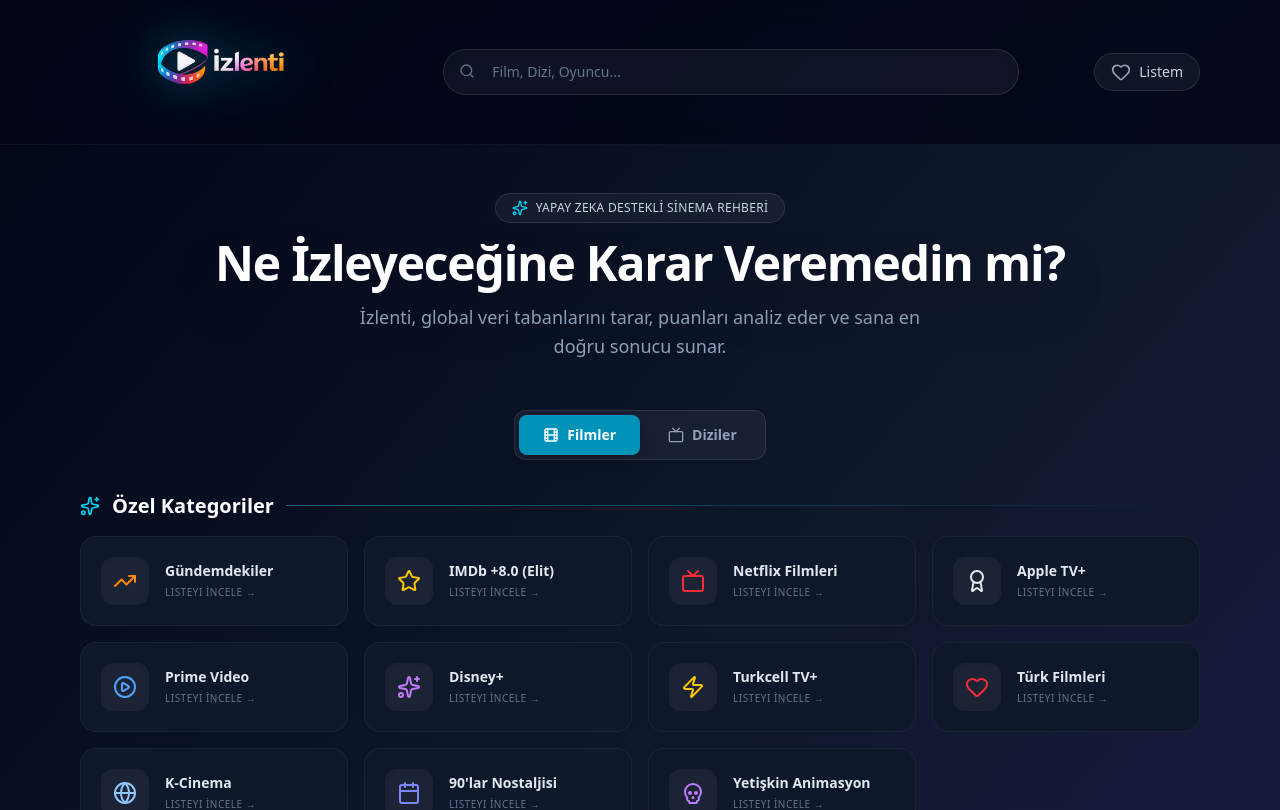
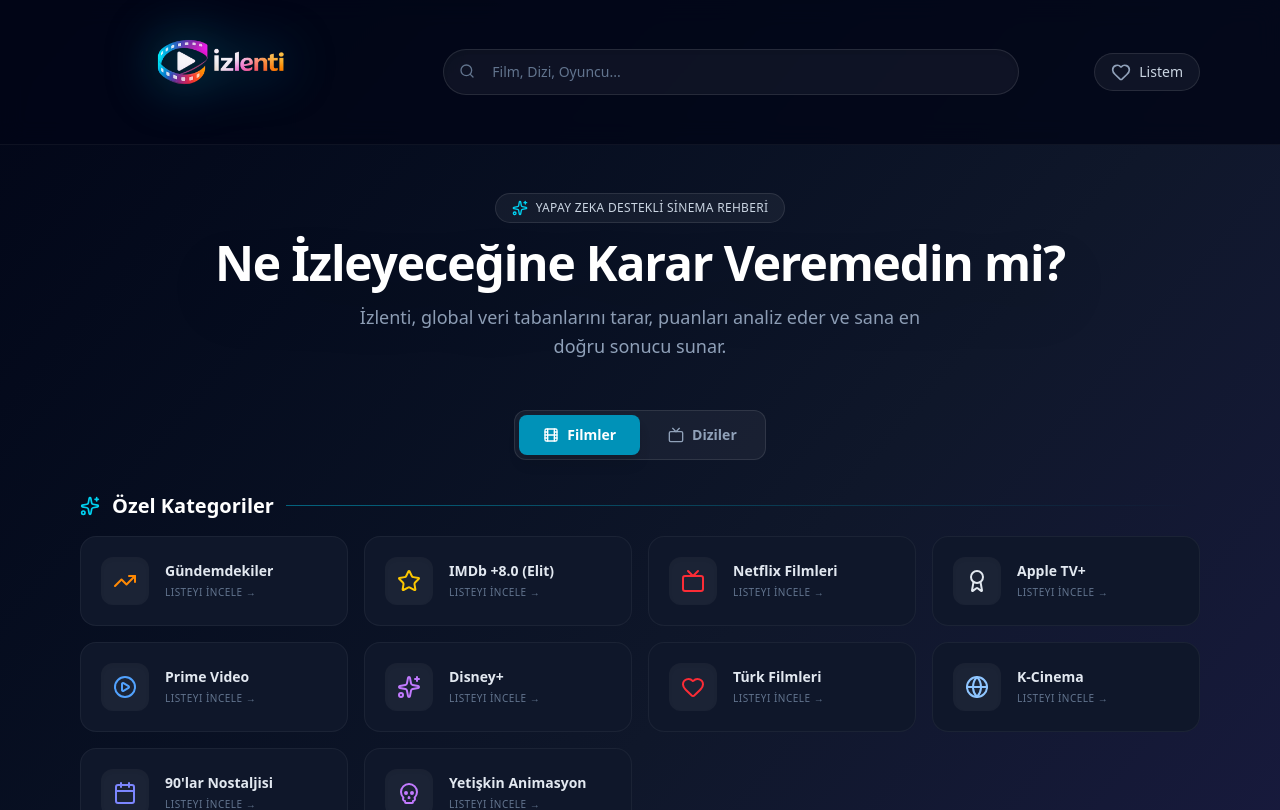
Before and after one commit to izlenti/izlenti.github.io, a React (Vite) app: page /#home in a window 1280 px wide. Shown: the top 810 px of the page. Built offline with nearby package versions, Linux system fonts and the light colour scheme.

Commit message:
Refactor: Remove Turkcell TV+ and separate Anime from Animation

```diff
--- a/src/App.jsx
+++ b/src/App.jsx
@@ -16,11 +16,10 @@ const MOVIE_CATEGORIES = [
     { id: 'apple_movies', name: 'Apple TV+', icon: <Award className="text-slate-200" />, type: 'movie', section: 'special', params: '&with_watch_providers=350&watch_region=US&with_watch_monetization_types=flatrate&vote_count.gte=100', defaultSort: 'popularity.desc' },
     { id: 'prime_movies', name: 'Prime Video', icon: <PlayCircle className="text-blue-400" />, type: 'movie', section: 'special', params: '&with_watch_providers=119&watch_region=TR&vote_count.gte=200', defaultSort: 'popularity.desc' },
     { id: 'disney_movies', name: 'Disney+', icon: <Sparkles className="text-purple-400" />, type: 'movie', section: 'special', params: '&with_watch_providers=337&watch_region=TR&vote_count.gte=200', defaultSort: 'popularity.desc' },
-    { id: 'turkcell_movies', name: 'Turkcell TV+', icon: <Zap className="text-yellow-400" />, type: 'movie', section: 'special', params: '&watch_region=TR&vote_count.gte=100', defaultSort: 'popularity.desc' },
     { id: 'turkish_movies', name: 'Türk Filmleri', icon: <Heart className="text-red-500" />, type: 'movie', section: 'special', params: '&with_original_language=tr&vote_count.gte=100', defaultSort: 'popularity.desc' },
     { id: 'korean', name: 'K-Cinema', icon: <Globe className="text-blue-300" />, type: 'movie', section: 'special', params: '&with_original_language=ko&vote_count.gte=300', defaultSort: 'popularity.desc' },
     { id: '90s', name: '90\'lar Nostaljisi', icon: <Calendar className="text-indigo-400" />, type: 'movie', section: 'special', params: '&primary_release_date.gte=1990-01-01&primary_release_date.lte=1999-12-31&vote_count.gte=3000', defaultSort: 'vote_average.desc' },
-    { id: 'adult_animation', name: 'Yetişkin Animasyon', icon: <Skull className="text-purple-400" />, type: 'movie', section: 'special', params: '&with_genres=16&without_genres=10751&vote_count.gte=300', defaultSort: 'popularity.desc' },
+    { id: 'adult_animation', name: 'Yetişkin Animasyon', icon: <Skull className="text-purple-400" />, type: 'movie', section: 'special', params: '&with_genres=16&without_genres=10751&without_original_language=ja&vote_count.gte=300', defaultSort: 'popularity.desc' },
 
     // 🎬 TÜRLERİNE GÖRE FİLMLER
     { id: 'action', name: 'Aksiyon', icon: <Zap className="text-yellow-600" />, type: 'movie', section: 'genre', params: '&with_genres=28&vote_count.gte=2000', defaultSort: 'popularity.desc' },
@@ -30,7 +29,7 @@ const MOVIE_CATEGORIES = [
     { id: 'romance', name: 'Romantik', icon: <HeartHandshake className="text-pink-400" />, type: 'movie', section: 'genre', params: '&with_genres=10749&vote_count.gte=800', defaultSort: 'popularity.desc' },
     { id: 'drama', name: 'Dram', icon: <Coffee className="text-amber-400" />, type: 'movie', section: 'genre', params: '&with_genres=18&vote_count.gte=2000', defaultSort: 'popularity.desc' },
     { id: 'family', name: 'Aile Filmleri', icon: <Baby className="text-cyan-300" />, type: 'movie', section: 'genre', params: '&with_genres=10751&vote_count.gte=300', defaultSort: 'popularity.desc' },
-    { id: 'animation', name: 'Animasyon', icon: <Sparkles className="text-pink-300" />, type: 'movie', section: 'genre', params: '&with_genres=16&with_genres=10751&vote_count.gte=500', defaultSort: 'popularity.desc' },
+    { id: 'animation', name: 'Animasyon', icon: <Sparkles className="text-pink-300" />, type: 'movie', section: 'genre', params: '&with_genres=16&without_original_language=ja&with_genres=10751&vote_count.gte=500', defaultSort: 'popularity.desc' },
     { id: 'crime', name: 'Suç & Gizem', icon: <Vote className="text-slate-400" />, type: 'movie', section: 'genre', params: '&with_genres=80,9648&vote_count.gte=2000', defaultSort: 'popularity.desc' },
     { id: 'thriller', name: 'Gerilim', icon: <Zap className="text-red-500" />, type: 'movie', section: 'genre', params: '&with_genres=53&vote_count.gte=1500', defaultSort: 'popularity.desc' },
     { id: 'adventure', name: 'Macera', icon: <Globe className="text-green-400" />, type: 'movie', section: 'genre', params: '&with_genres=12&vote_count.gte=1500', defaultSort: 'popularity.desc' },
@@ -48,7 +47,6 @@ const TV_CATEGORIES = [
     { id: 'netflix', name: 'Netflix Dizileri', icon: <Tv className="text-red-500" />, type: 'tv', section: 'special', params: '&with_networks=213&vote_count.gte=300', defaultSort: 'popularity.desc' },
     { id: 'hbo', name: 'HBO Kalitesi', icon: <Award className="text-white" />, type: 'tv', section: 'special', params: '&with_networks=49&vote_count.gte=300', defaultSort: 'popularity.desc' },
     { id: 'disney_tv', name: 'Disney+ Originals', icon: <Sparkles className="text-purple-400" />, type: 'tv', section: 'special', params: '&with_networks=2739&vote_count.gte=200', defaultSort: 'popularity.desc' },
-    { id: 'turkcell_tv', name: 'Turkcell TV+', icon: <Zap className="text-yellow-400" />, type: 'tv', section: 'special', params: '&watch_region=TR&vote_count.gte=50', defaultSort: 'popularity.desc' },
     { id: 'local_tv', name: 'Yerli Diziler', icon: <Heart className="text-red-500" />, type: 'tv', section: 'special', params: '&with_original_language=tr&vote_count.gte=20', defaultSort: 'popularity.desc' },
     { id: 'kdrama', name: 'K-Drama', icon: <Globe className="text-blue-300" />, type: 'tv', section: 'special', params: '&with_original_language=ko&vote_count.gte=150', defaultSort: 'popularity.desc' },
     { id: 'anime', name: 'Anime', icon: <Brain className="text-pink-500" />, type: 'tv', section: 'special', params: '&with_original_language=ja&with_genres=16&vote_count.gte=400', defaultSort: 'popularity.desc' },
@@ -60,7 +58,7 @@ const TV_CATEGORIES = [
     { id: 'drama_tv', name: 'Dram', icon: <Coffee className="text-amber-400" />, type: 'tv', section: 'genre', params: '&with_genres=18&vote_count.gte=400', defaultSort: 'popularity.desc' },
     { id: 'scifi_tv', name: 'Bilim Kurgu & Fantazi', icon: <Rocket className="text-blue-400" />, type: 'tv', section: 'genre', params: '&with_genres=10765&vote_count.gte=400', defaultSort: 'popularity.desc' },
     { id: 'crime_tv', name: 'Suç & Dedektif', icon: <Vote className="text-slate-400" />, type: 'tv', section: 'genre', params: '&with_genres=80&vote_count.gte=400', defaultSort: 'popularity.desc' },
-    { id: 'animation_tv', name: 'Animasyon', icon: <Ghost className="text-purple-400" />, type: 'tv', section: 'genre', params: '&with_genres=16&vote_count.gte=200', defaultSort: 'popularity.desc' },
+    { id: 'animation_tv', name: 'Animasyon', icon: <Ghost className="text-purple-400" />, type: 'tv', section: 'genre', params: '&with_genres=16&without_original_language=ja&vote_count.gte=200', defaultSort: 'popularity.desc' },
     { id: 'family_tv', name: 'Aile Dizileri', icon: <HeartHandshake className="text-cyan-300" />, type: 'tv', section: 'genre', params: '&with_genres=10751&vote_count.gte=150', defaultSort: 'popularity.desc' },
     { id: 'kids_tv', name: 'Çocuk Dizileri', icon: <Baby className="text-pink-300" />, type: 'tv', section: 'genre', params: '&with_genres=10762&vote_count.gte=80', defaultSort: 'popularity.desc' },
     { id: 'docu_tv', name: 'Belgesel', icon: <Camera className="text-emerald-400" />, type: 'tv', section: 'genre', params: '&with_genres=99&vote_count.gte=80', defaultSort: 'vote_average.desc' },
```
